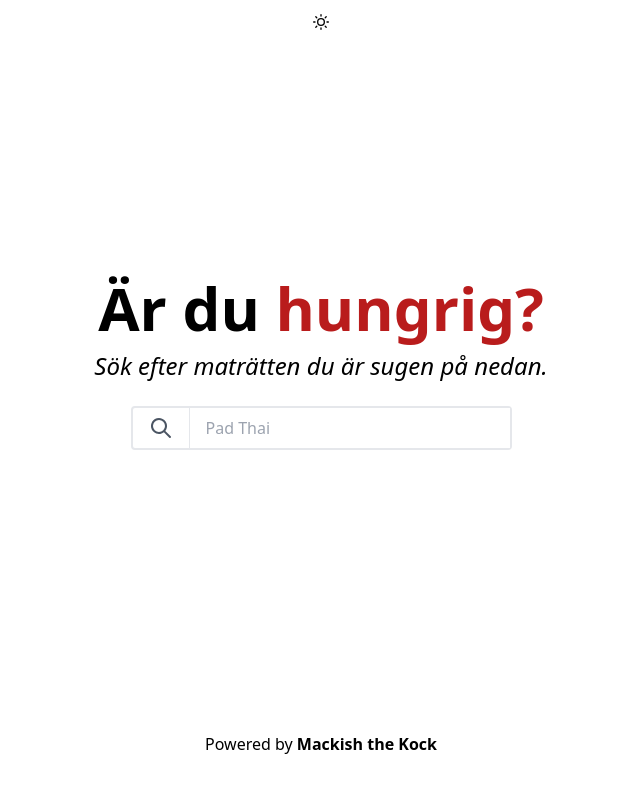
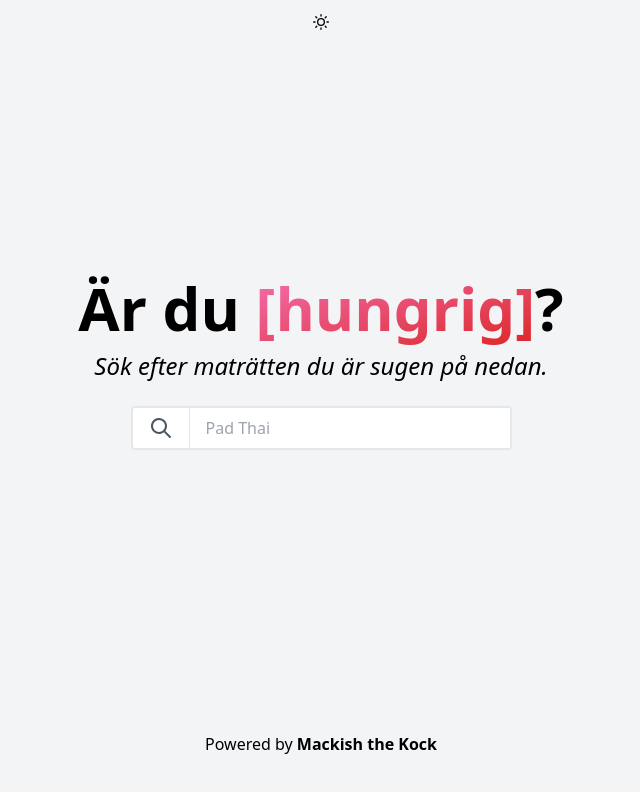
Before and after one commit to ponbac/food-compiler, a Next.js app: page / in a window 1280 px wide. Shown: the top 792 px of the page, without its empty margins (319-959 px from the left). Built offline with nearby package versions, Linux system fonts and the light colour scheme.

Commit message:
updated logo text

```diff
--- a/pages/index.tsx
+++ b/pages/index.tsx
@@ -14,17 +14,23 @@ export default function Home() {
   };
 
   return (
-    <div className="flex flex-col items-center justify-center min-h-screen py-2 dark:bg-slate-800 dark:text-white">
-      <ThemeToggleButton />
+    <div className="flex flex-col items-center justify-center min-h-screen py-2 bg-gray-100 dark:bg-slate-800 dark:text-white">
+      <div className="">
+        <ThemeToggleButton />
+      </div>
 
       <Head>
-        <title>Create Next App</title>
+        <title>[hungrig]</title>
         <link rel="icon" href="/favicon.ico" />
       </Head>
 
       <main className="flex flex-col items-center justify-center w-full flex-1 px-20 text-center">
         <h1 className="text-6xl font-bold">
-          Är du <span className="text-red-700">hungrig?</span>
+          Är du{" "}
+          <span className="text-transparent bg-clip-text bg-gradient-to-br from-pink-400 to-red-600">
+            [hungrig]
+          </span>
+          ?
         </h1>
 
         <p className="mt-3 text-2xl italic">
```
